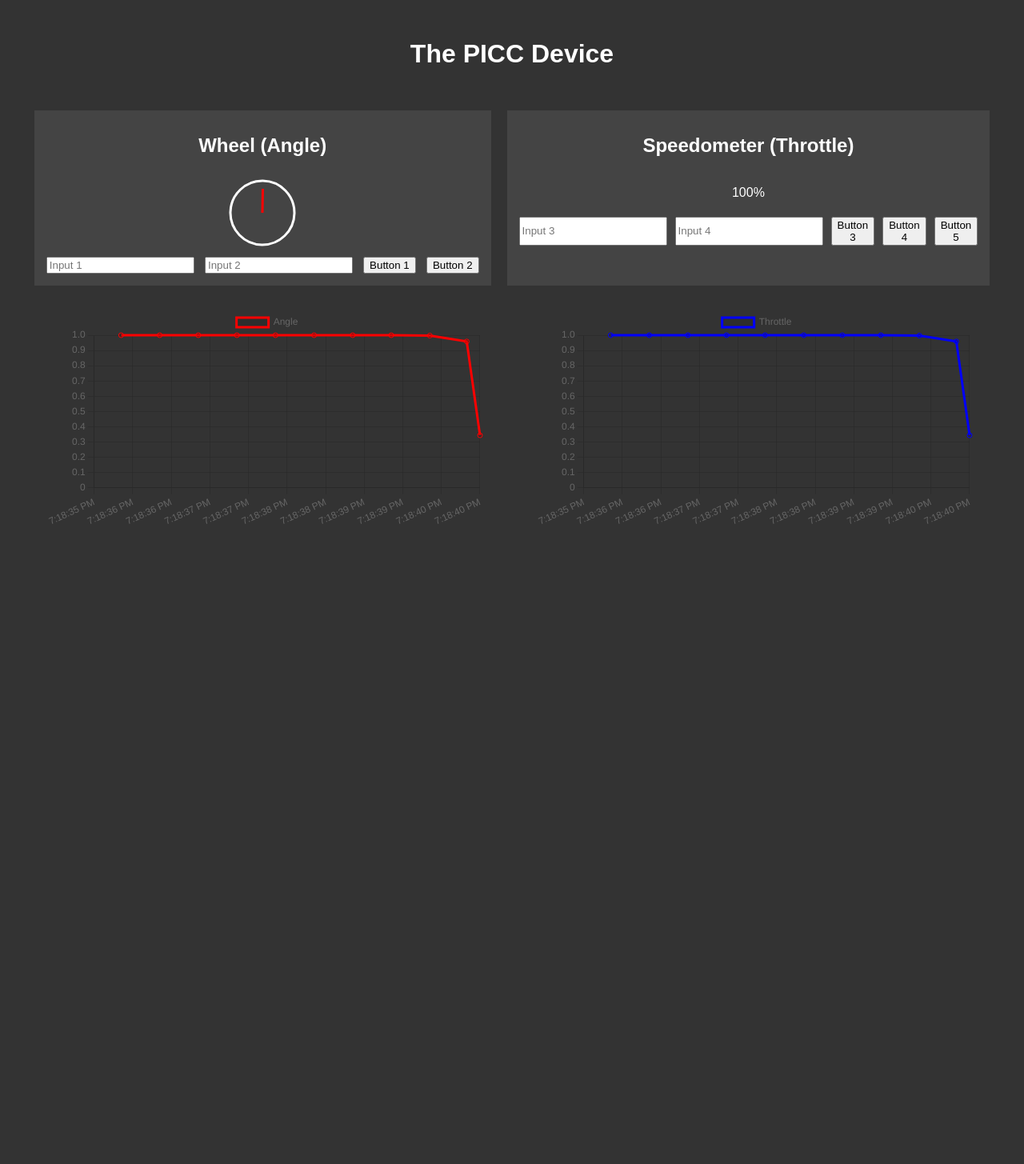
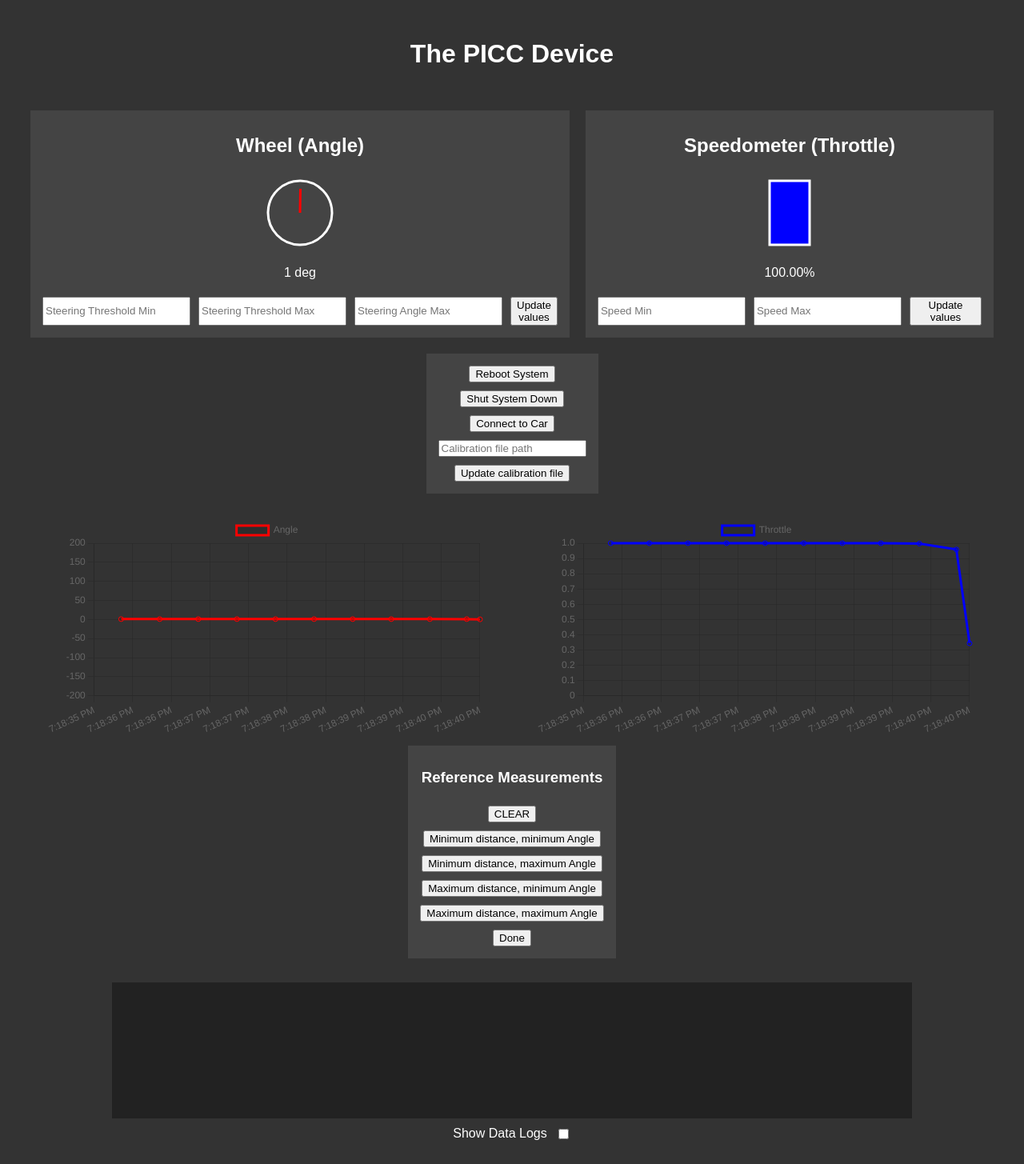
Before and after one commit to PICC-Group/picc-device, a Flask app: page / in a window 1280 px wide. Shown: the whole page at 80% size. Before the commit the page ends 655 px from the top, so only its background shows below. Run offline with Flask 3, Linux system fonts and the light colour scheme; parts of the project's set-up code (start-up, migrations or seed data) failed here and were passed over; some libraries are stand-ins or nearby versions.

Commit message:
Feature/improve UI (#4)
* Add log box.

* Fixed axises.

* Add update car values functionality.

* Add reboot and shutdown button functionality.

* Update requirements.

* Add reference value taking.

* Add calibration file change functionality.

* Update setup.py file.

* Update path in setup.py

```diff
--- a/main.py
+++ b/main.py
@@ -6,15 +6,18 @@ from flask import Flask, render_template, jsonify, request
 from bt_car_control import BTSender
 import time
 import asyncio
+from flask_socketio import SocketIO, emit
+import subprocess
 
-DATA_FILE = False#"../save_plate.csv"
+DATA_FILE = "../save_plate.csv"
 CALIBRATION_FILE = "../cal0514.cal"
-VERBOSE = False
+VERBOSE = True
 PROCESS_SLEEP_TIME = 0.0001
 CAR_DEVICE_NAME = "BT05-BLE"  # Replace with your car's Bluetooth device name
 
 # Flask application setup
 app = Flask(__name__)
+socketio = SocketIO(app, cors_allowed_origins="*")
 
 latest_data = {"angle": 1, "throttle": 1}  # Initialize with default values
 received_data = {}  # Dictionary to store received data
@@ -39,23 +42,26 @@ def receive_data():
     global received_data
     data = request.get_json()
     received_data = data
-    print("Received data from web:", received_data)
     return jsonify({"status": "success", "data": received_data})
 
 def run_flask():
-    app.run(host="0.0.0.0", port=5000, debug=False, use_reloader=False)
+    socketio.run(app, host="0.0.0.0", port=5000, debug=False, use_reloader=False)
 
 # NanoVNA Setup
-data_source = pynanovna.NanoVNAWorker(verbose=VERBOSE)
-data_source.calibrate(load_file=CALIBRATION_FILE)  # This needs to be done through a terminal atm.
-data_source.set_sweep(2.9e9, 3.1e9, 1, 101)
-data_stream = data_source.stream_data(DATA_FILE)
+def setup_nanovna(verbose, calibration_file, data_file, process_sleep_time):
+    data_source = pynanovna.NanoVNAWorker(verbose=verbose)
+    data_source.calibrate(load_file=calibration_file)  # This needs to be done through a terminal atm.
+    data_source.set_sweep(2.9e9, 3.1e9, 1, 101)
+    data_stream = data_source.stream_data(data_file)
 
-signal_processing = SignalProcessing(
-    data_stream,
-    process_sleep_time=PROCESS_SLEEP_TIME,
-    verbose=VERBOSE,
-)
+    signal_processing = SignalProcessing(
+        data_stream,
+        process_sleep_time=process_sleep_time,
+        verbose=verbose,
+        interactive_mode=False
+    )
+    return signal_processing
+
 
 # Start Flask in a separate thread
 flask_thread = threading.Thread(target=run_flask)
@@ -65,29 +71,105 @@ flask_thread.start()
 bt_sender = BTSender(device_name=CAR_DEVICE_NAME)
 
 async def main_loop():
-    await bt_sender.connect()
-    data_processor = signal_processing.process_data_continuously()
+    signal_processing = setup_nanovna(VERBOSE, CALIBRATION_FILE, DATA_FILE, PROCESS_SLEEP_TIME)
+    while True:
+        await bt_sender.connect()
+        data_processor = signal_processing.process_data_continuously()
+        update_processor = False
 
-    for angle, throttle in data_processor:
-        send_data = {'angle': angle, 'throttle': throttle}
-        latest_data = send_data.copy()
+        for angle, throttle in data_processor:
+            send_data = {'angle': angle, 'throttle': throttle}
+            latest_data = send_data.copy()
+
+            try:
+                response = requests.post("http://127.0.0.1:5000/update_data", json=send_data)
+                response.raise_for_status()
+            except requests.exceptions.RequestException as e:
+                log_message(f"Error sending data to server: {e}")
+
+            # Send the data to the RC car
+            await bt_sender.update_speed(angle, throttle)
+
+            # Handle any received data and then reset it
+            update_processor = await handle_received_data(received_data, bt_sender, signal_processing)
+            received_data.clear()  # Reset received_data to an empty dictionary after handling
+            if update_processor:
+                break
+
+            time.sleep(1) # Uncomment this row if running from prerecorded file.
+        if update_processor:
+            setup_nanovna(VERBOSE, CALIBRATION_FILE, DATA_FILE, PROCESS_SLEEP_TIME)
+
+def log_message(message):
+    """Send log message to connected clients."""
+    socketio.emit('log_message', {'message': message})
+    print(message)
+
+async def handle_received_data(received_data, bt_sender, signal_processing):
+    if received_data == {}:
+        return False
+
+    if received_data["button"] == "updateAngleButton":
         try:
-            response = requests.post("http://127.0.0.1:5000/update_data", json=send_data)
-            response.raise_for_status()
-        except requests.exceptions.RequestException as e:
-            print(f"Error sending data to server: {e}")
+            min_threshold = int(received_data["angleThresholdMin"])
+            max_threshold = int(received_data["angleThresholdMax"])
+            max_angle = int(received_data["angleMax"])
+            if min_threshold != 0:
+                bt_sender.angle_min_threshold = min_threshold
+            if max_threshold != 0:
+                bt_sender.angle_max_threshold = max_threshold
+            if max_angle != 0:
+                bt_sender.max_steering_angle = max_angle
+            log_message("Updating car angle thresholds.")
+        except ValueError:
+            log_message("Could not update the car angle thresholds, are they valid?")
+    elif received_data["button"] == "updateSpeedButton":
+        try:
+            min_speed = int(received_data["speedMin"])
+            max_speed = int(received_data["speedMax"])
+            if min_threshold != 0:
+                bt_sender.min_motor_speed= min_speed
+            if max_threshold != 0:
+                bt_sender.max_motor_speed = max_speed
+            log_message("Updating car speed thresholds.")
+        except ValueError:
+            log_message("Could not update the car speed thresholds, are they valid?")
+    elif received_data["button"] == "rebootButton":
+        log_message("Rebooting the system.")
+        subprocess.run(['sudo', 'reboot', 'now'], check=True)
+    elif received_data["button"] == "shutdownButton":
+        log_message("Shutting down the system. Goodbye.")
+        subprocess.run(['sudo', 'shutdown', 'now'], check=True)
+    elif received_data["button"] == "connectCar":
+        log_message("Trying to connect to the car.")
+        if not bt_sender.is_connected():
+            log_message("Car not connected!")
+            log_message("Trying to connect car...")
+            await bt_sender.connect()
+    elif received_data["button"] == "refMeasure0":
+        log_message("Running reference measure CLEAR.")
+        signal_processing.reference_step0()
+    elif received_data["button"] == "refMeasureSetup":
+        log_message("Running reference setup.")
+        signal_processing.setup(False)
+        time.sleep(1)
+        return True #  Makes the for loop restart with a new processor.
+    elif "refMeasure" in received_data["button"]:
+        stepno = int(received_data["button"][-1])
+        log_message(f"Running reference measure step {stepno}.")
+        signal_processing.reference_step_n(stepno)
+    elif received_data["button"] == "updateCalibrationFile":
+        global CALIBRATION_FILE
+        log_message(f"Changing calibration file. Old file: {CALIBRATION_FILE}")
+        CALIBRATION_FILE = received_data["calibrationFile"]
+        log_message(f"Calibration file changed. New file: {CALIBRATION_FILE}")
+        time.sleep(1)
+        return False
 
-        # Send the data to the RC car
-        if not bt_sender.is_connected():
-            print("Car not connected!")
-            print("Trying to connect car...")
-            await bt_sender.connect()
-            time.sleep(5)
 
-        await bt_sender.update_speed(angle, throttle)
-
-        print("Still in loop", received_data)
-        time.sleep(1)
+    time.sleep(1)
+    log_message("Done.")
+    return False
 
 # Run the main loop
 asyncio.run(main_loop())
--- a/templates/index.html
+++ b/templates/index.html
@@ -5,6 +5,7 @@
     <meta name="viewport" content="width=device-width, initial-scale=1.0">
     <title>Dashboard</title>
     <script src="https://cdn.jsdelivr.net/npm/chart.js"></script>
+    <script src="https://cdnjs.cloudflare.com/ajax/libs/socket.io/4.0.0/socket.io.js"></script>
     <style>
         body { font-family: Arial, sans-serif; background: #333; color: white; text-align: center; }
         .container { padding: 20px; display: flex; flex-direction: column; align-items: center; }
@@ -15,6 +16,10 @@
         #wheel { transform-origin: center; transition: transform 0.5s; }
         .controls { display: flex; justify-content: space-between; width: 100%; }
         .control-item { margin: 5px; }
+        .terminal-box { width: 80%; height: 150px; background: #222; overflow-y: auto; padding: 10px; margin-top: 20px; }
+        .log-message { margin: 0; padding: 0; font-size: 12px; }
+        .toggle-container { display: flex; align-items: center; margin-top: 10px; }
+        .toggle-container label { margin-right: 10px; }
     </style>
 </head>
 <body>
@@ -27,24 +32,34 @@
                     <circle cx="50" cy="50" r="40" stroke="white" stroke-width="3" fill="none" />
                     <line x1="50" y1="50" x2="50" y2="20" stroke="red" stroke-width="3" />
                 </svg>
+                <p id="angle">0</p>
                 <div class="controls">
-                    <input id="input1" class="control-item" type="text" placeholder="Input 1">
-                    <input id="input2" class="control-item" type="text" placeholder="Input 2">
-                    <button class="control-item" onclick="sendData('button1')">Button 1</button>
-                    <button class="control-item" onclick="sendData('button2')">Button 2</button>
+                    <input id="angleThresholdMin" class="control-item" type="text" placeholder="Steering Threshold Min">
+                    <input id="angleThresholdMax" class="control-item" type="text" placeholder="Steering Threshold Max">
+                    <input id="angleMax" class="control-item" type="text" placeholder="Steering Angle Max">
+                    <button class="control-item" onclick="sendData('updateAngleButton')">Update values</button>
                 </div>
             </div>
             <div class="data-box">
                 <h2>Speedometer (Throttle)</h2>
+                <svg id="speedometer" width="100" height="100" viewbox="0 0 100 100">
+                    <rect id="speedBar" x="25" y="90" width="50" height="0" fill="blue"></rect>
+                    <rect x="25" y="10" width="50" height="80" fill="none" stroke="white" stroke-width="3"></rect>
+                </svg>
                 <p id="throttle">0</p>
                 <div class="controls">
-                    <input id="input3" class="control-item" type="text" placeholder="Input 3">
-                    <input id="input4" class="control-item" type="text" placeholder="Input 4">
-                    <button class="control-item" onclick="sendData('button3')">Button 3</button>
-                    <button class="control-item" onclick="sendData('button4')">Button 4</button>
-                    <button class="control-item" onclick="sendData('button5')">Button 5</button>
+                    <input id="speedMin" class="control-item" type="text" placeholder="Speed Min">
+                    <input id="speedMax" class="control-item" type="text" placeholder="Speed Max">
+                    <button class="control-item" onclick="sendData('updateSpeedButton')">Update values</button>
                 </div>
             </div>
+        </div>
+        <div class="data-box">
+            <button class="control-item" onclick="sendData('rebootButton')">Reboot System</button>
+            <button class="control-item" onclick="sendData('shutdownButton')">Shut System Down</button>
+            <button class="control-item" onclick="sendData('connectCar')">Connect to Car</button>
+            <input id="calibrationFile" class="control-item" type="text" placeholder="Calibration file path">
+            <button class="control-item" onclick="sendData('updateCalibrationFile')">Update calibration file</button>
         </div>
         <div class="charts-container">
             <div class="chart-box">
@@ -54,13 +69,62 @@
                 <canvas id="throttleChart"></canvas>
             </div>
         </div>
+        <div class="data-box">
+            <h3>Reference Measurements</h3>
+            <button class="control-item" onclick="sendData('refMeasure0')">CLEAR</button>
+            <button class="control-item" onclick="sendData('refMeasure1')">Minimum distance, minimum Angle</button>
+            <button class="control-item" onclick="sendData('refMeasure2')">Minimum distance, maximum Angle</button>
+            <button class="control-item" onclick="sendData('refMeasure3')">Maximum distance, minimum Angle</button>
+            <button class="control-item" onclick="sendData('refMeasure4')">Maximum distance, maximum Angle</button>
+            <button class="control-item" onclick="sendData('refMeasureSetup')">Done</button>
+        </div>
+        <div id="terminal" class="terminal-box"></div>
+        <div class="toggle-container">
+            <label for="toggle-logs">Show Data Logs</label>
+            <input type="checkbox" id="toggle-logs" onclick="toggleLogs()">
+        </div>
     </div>
 
     <script>
+        const socket = io.connect('http://127.0.0.1:5000');
+        let showOutputDataLogs = false;
+
+        socket.on('log_message', function(data) {
+            logMessage(data.message);
+        });
+
         const angleData = { labels: [], datasets: [{ label: 'Angle', data: [], borderColor: 'red', fill: false }] };
         const throttleData = { labels: [], datasets: [{ label: 'Throttle', data: [], borderColor: 'blue', fill: false }] };
-        const configAngle = { type: 'line', data: angleData, options: { scales: { y: { beginAtZero: true } } } };
-        const configThrottle = { type: 'line', data: throttleData, options: { scales: { y: { beginAtZero: true } } } };
+        const configAngle = {
+            type: 'line',
+            data: angleData,
+            options: {
+                scales: {
+                    y: {
+                        beginAtZero: false,
+                        suggestedMin: -180,
+                        suggestedMax: 180
+                    }
+                },
+                responsive: true,
+                maintainAspectRatio: true
+            }
+        };
+        const configThrottle = {
+            type: 'line',
+            data: throttleData,
+            options: {
+                scales: {
+                    y: {
+                        beginAtZero: false,
+                        suggestedMin: 0,
+                        suggestedMax: 1
+                    }
+                },
+                responsive: true,
+                maintainAspectRatio: true
+            }
+        };
         const angleChart = new Chart(document.getElementById('angleChart').getContext('2d'), configAngle);
         const throttleChart = new Chart(document.getElementById('throttleChart').getContext('2d'), configThrottle);
 
@@ -86,19 +150,36 @@
             fetch('/data')
                 .then(response => response.json())
                 .then(data => {
-                    document.getElementById('throttle').innerText = data.throttle * 100 + '%';
+                    const roundedSpeedPercent = (data.throttle * 100).toFixed(2);  // Round to two decimal places
+                    document.getElementById('throttle').innerText = roundedSpeedPercent + '%';
+                    document.getElementById('angle').innerText = data.angle + ' deg';
                     document.getElementById('wheel').style.transform = `rotate(${data.angle}deg)`;
+                    const speedPercent = data.throttle;
+                    const speedBarHeight = speedPercent * 80;  // 80 is the total height of the outline rect
+                    document.getElementById('speedBar').setAttribute('y', 90 - speedBarHeight); // 90 is the base y-coordinate
+                    document.getElementById('speedBar').setAttribute('height', speedBarHeight);
                     updateCharts(data.angle, data.throttle);
+                    if (showOutputDataLogs) {
+                        logMessage(`Fetched data - Angle: ${data.angle}, Throttle: ${data.throttle}`);
+                    }
                 })
-                .catch(error => console.error('Error:', error));
+                .catch(error => {
+                    console.error('Error:', error);
+                    if (showOutputDataLogs){
+                        logMessage(`Error fetching data: ${error}`);
+                    }
+                });
         }
+
 
         function sendData(buttonId) {
             const data = {
-                input1: document.getElementById('input1').value,
-                input2: document.getElementById('input2').value,
-                input3: document.getElementById('input3').value,
-                input4: document.getElementById('input4').value,
+                angleThresholdMin: document.getElementById('angleThresholdMin').value,
+                angleThresholdMax: document.getElementById('angleThresholdMax').value,
+                angleMax: document.getElementById('angleMax').value,
+                speedMin: document.getElementById('speedMin').value,
+                speedMax: document.getElementById('speedMax').value,
+                calibrationFile: document.getElementById('calibrationFile').value,
                 button: buttonId
             };
             fetch('/receive_data', {
@@ -107,8 +188,26 @@
                 body: JSON.stringify(data)
             })
             .then(response => response.json())
-            .then(data => console.log('Success:', data))
-            .catch(error => console.error('Error:', error));
+            .then(data => {
+                console.log('Success:', data);
+            })
+            .catch(error => {
+                console.error('Error:', error);
+                logMessage(`Error sending data from ${buttonId}: ${error}`);
+            });
+        }
+
+        function logMessage(message) {
+            const terminal = document.getElementById('terminal');
+            const newMessage = document.createElement('p');
+            newMessage.className = 'log-message';
+            newMessage.innerText = new Date().toLocaleTimeString() + ': ' + message;
+            terminal.appendChild(newMessage);
+            terminal.scrollTop = terminal.scrollHeight;
+        }
+
+        function toggleLogs() {
+            showOutputDataLogs = document.getElementById('toggle-logs').checked;
         }
 
         // Update data every 500ms
```
Also changed, not shown: bt_car_control.py (+10 -5 lines), requirements.txt (+5 -4 lines), setup.py (+16 -3 lines), signal_processing.py (+59 -54 lines).
